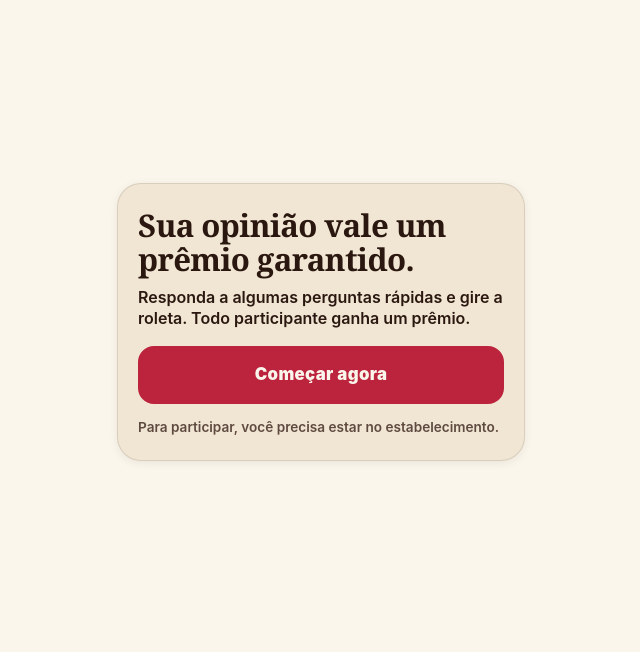
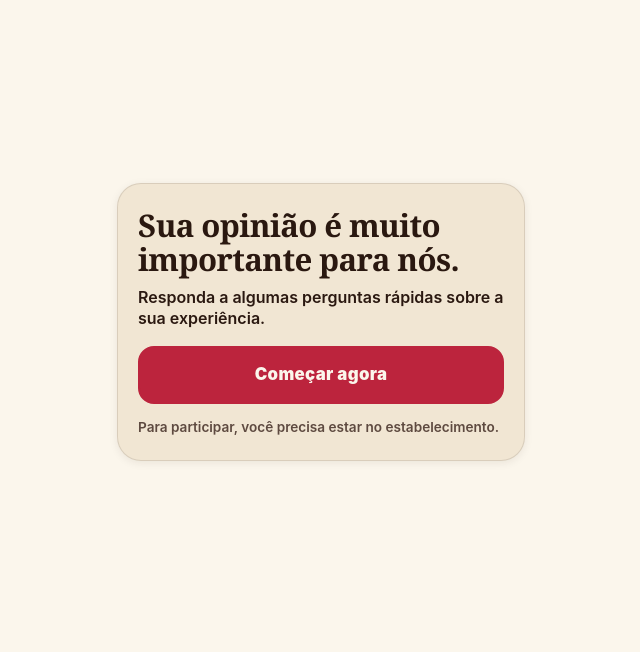
Before and after one commit to caiquevieira/nortic-pesquisa-teste, a plain HTML site: page index.html in a window 1280 px wide. Shown: the part 92-744 px from the top of the page, without its empty margins (319-959 px from the left). Drawn offline with Linux system fonts and the light colour scheme.

Commit message:
Corrige texto de boas-vindas (nao promete roleta quando REWARD_MODE=NENHUM)
Co-Authored-By: Claude Sonnet 5 <noreply@anthropic.com>

```diff
--- a/index.html
+++ b/index.html
@@ -215,8 +215,8 @@
     <!-- 1. Boas-vindas -->
     <section class="screen" id="s-welcome">
       <div class="card">
-        <h1 tabindex="-1">Sua opinião vale um prêmio garantido.</h1>
-        <p>Responda a algumas perguntas rápidas e gire a roleta. Todo participante ganha um prêmio.</p>
+        <h1 tabindex="-1" id="welcome-title">Sua opinião vale um prêmio garantido.</h1>
+        <p id="welcome-text">Responda a algumas perguntas rápidas e gire a roleta. Todo participante ganha um prêmio.</p>
         <button class="btn" id="btn-start" type="button">Começar agora</button>
         <p class="muted" style="margin:14px 0 0">Para participar, você precisa estar no estabelecimento.</p>
       </div>
@@ -920,6 +920,12 @@
     $('#btn-review-thanks-skip').textContent = CONFIG.REVIEW_BTN_SKIP;
     $('#thanks-title').textContent = CONFIG.SURVEY_DONE_TITLE;
     $('#thanks-text').textContent = CONFIG.SURVEY_DONE_TEXT;
+    // A tela de boas-vindas só promete roleta/prêmio quando REWARD_MODE é 'ROLETA' — com
+    // 'NENHUM' o texto padrão do HTML ficaria incorreto (prometeria um sorteio inexistente).
+    if (CONFIG.REWARD_MODE !== 'ROLETA') {
+      $('#welcome-title').textContent = 'Sua opinião é muito importante para nós.';
+      $('#welcome-text').textContent = 'Responda a algumas perguntas rápidas sobre a sua experiência.';
+    }
     // O link abre a avaliação numa aba nova normalmente (target="_blank") e, ao mesmo
     // tempo, a tela atual avança sozinha para o agradecimento — sem preventDefault.
     $('#btn-review-rate').addEventListener('click', () => show('s-review-thanks'));
```
